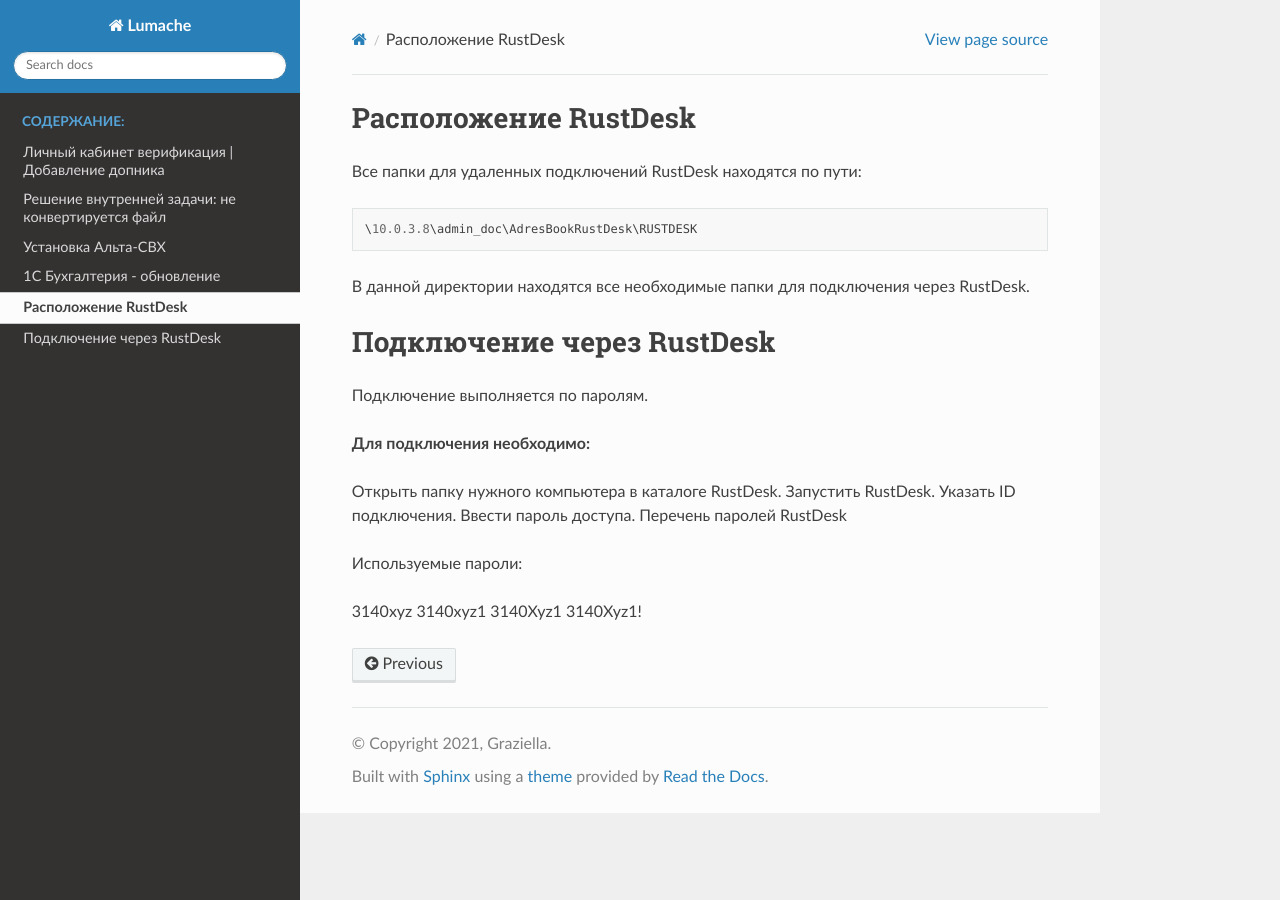
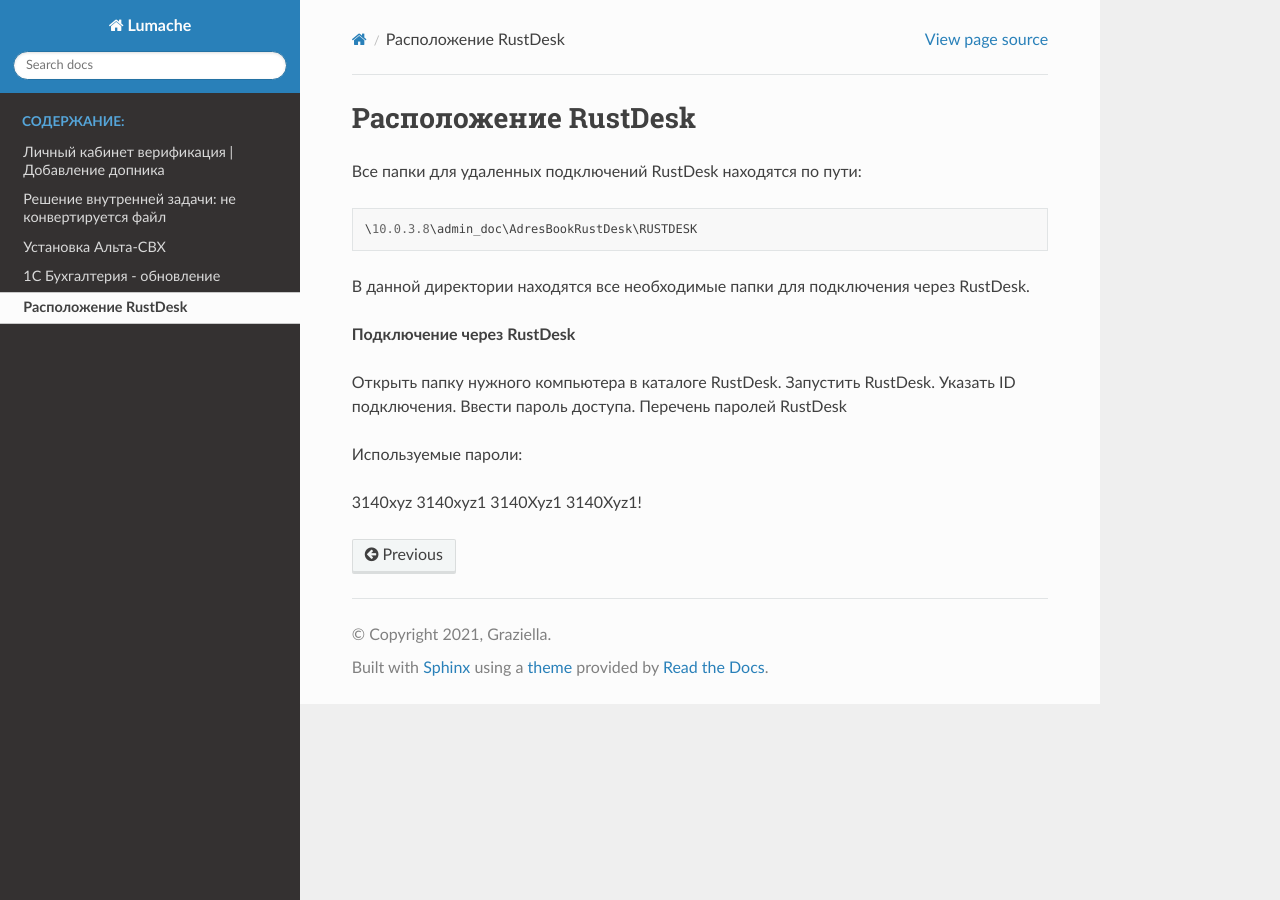
Before and after one commit to RdotF/docs, a Sphinx documentation site: the page built from docs/source/rdp.rst, in a window 1280 px wide. Built offline with Sphinx 7.4.7 and the Read the Docs theme 3.1.0, drawn with Linux system fonts in a browser that asks for light colours.

Commit message:
Update rdp.rst

```diff
--- a/docs/source/rdp.rst
+++ b/docs/source/rdp.rst
@@ -10,11 +10,8 @@
 
 В данной директории находятся все необходимые папки для подключения через RustDesk.
 
-Подключение через RustDesk
-=================================
-Подключение выполняется по паролям.
+**Подключение через RustDesk**
 
-**Для подключения необходимо:**
 
 Открыть папку нужного компьютера в каталоге RustDesk.
 Запустить RustDesk.
```
